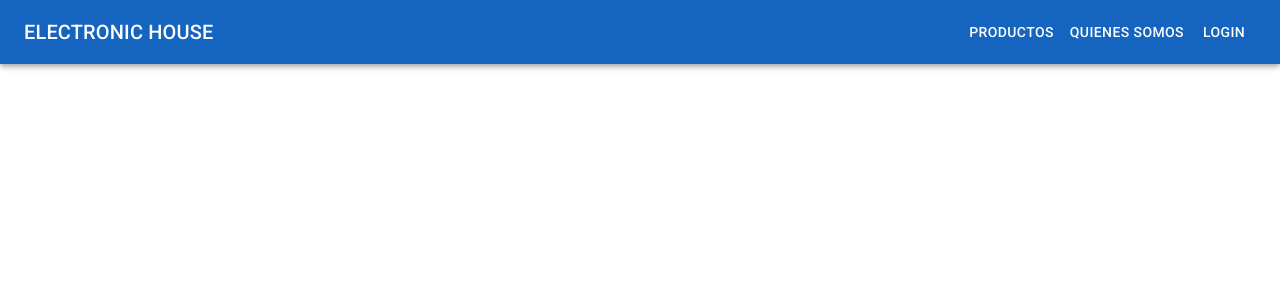
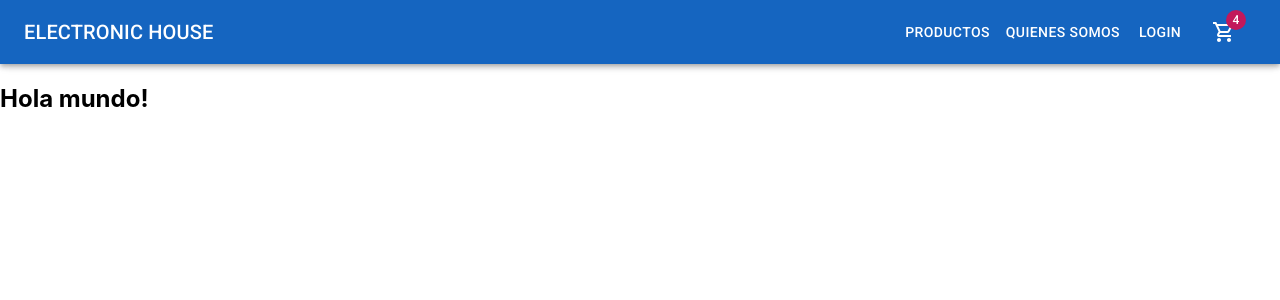
Before and after one commit to adroverseba/venta-productos-informaticos_adrover, a React (Create React App) app: page / in a window 1280 px wide. Shown: the top 300 px of the page. Built offline with nearby package versions, Linux system fonts and the light colour scheme.

Commit message:
CartWidget

```diff
--- a/src/App.js
+++ b/src/App.js
@@ -1,18 +1,17 @@
 import { ThemeProvider } from "@mui/material/styles";
 import theme from "./temaConfig";
+import Home from "./pages/Home";
 // import Button from "@mui/material/Button";
 // import { makeStyles } from "@mui/styles";
 // import Icon from "@mui/material/Icon";
 // import IconButton from "@mui/material/IconButton";
 // import Typography from "@mui/material/Typography";
-
 // import "./App.css";
-import Navbar from "./components/NavBar";
 
 function App() {
   return (
     <ThemeProvider theme={theme}>
-      <Navbar />
+      <Home />
     </ThemeProvider>
   );
 }
--- /dev/null
+++ b/src/components/CartWidget.jsx
@@ -0,0 +1,12 @@
+import { ShoppingCartOutlined } from "@mui/icons-material";
+import { Badge } from "@mui/material";
+
+const CartWidget = () => {
+  return (
+    <Badge color="secondary" badgeContent={4}>
+      <ShoppingCartOutlined />
+    </Badge>
+  );
+};
+
+export default CartWidget;
--- /dev/null
+++ b/src/components/ItemListContainer.jsx
@@ -0,0 +1,9 @@
+const ItemListContainer = (props) => {
+  return (
+    <div>
+      <h2>Hola mundo!</h2>
+    </div>
+  );
+};
+
+export default ItemListContainer;
--- a/src/components/NavBar.js
+++ b/src/components/NavBar.js
@@ -4,6 +4,7 @@ import Typography from "@mui/material/Typography";
 import { makeStyles } from "@mui/styles";
 // import IconButton from "@mui/material/IconButton";
 import Button from "@mui/material/Button";
+import CartWidget from "./CartWidget";
 
 const useStyles = makeStyles((theme) => ({
   offset: theme.mixins.toolbar,
@@ -31,13 +32,18 @@ const Navbar = () => {
           <Typography variant="h6" component="h1" className={classes.title}>
             ELECTRONIC HOUSE
           </Typography>
+
           <Button variant="text" color="inherit">
             productos
           </Button>
+
           <Button variant="text" color="inherit">
             Quienes somos
           </Button>
           <Button color="inherit">Login</Button>
+          <Button color="inherit">
+            <CartWidget />
+          </Button>
         </Toolbar>
       </AppBar>
       <div className={classes.offset}></div>
--- a/src/index.js
+++ b/src/index.js
@@ -1,17 +1,11 @@
-import React from 'react';
-import ReactDOM from 'react-dom';
-import './index.css';
-import App from './App';
-import reportWebVitals from './reportWebVitals';
+import React from "react";
+import ReactDOM from "react-dom";
+import "./index.css";
+import App from "./App";
 
 ReactDOM.render(
   <React.StrictMode>
     <App />
   </React.StrictMode>,
-  document.getElementById('root')
+  document.getElementById("root")
 );
-
-// If you want to start measuring performance in your app, pass a function
-// to log results (for example: reportWebVitals(console.log))
-// or send to an analytics endpoint. Learn more: https://bit.ly/CRA-vitals
-reportWebVitals();
--- /dev/null
+++ b/src/pages/Home.jsx
@@ -0,0 +1,13 @@
+import NavBar from "../components/NavBar.js";
+import ItemListContainer from "../components/ItemListContainer";
+
+const Home = () => {
+  return (
+    <>
+      <NavBar />
+      <ItemListContainer />
+    </>
+  );
+};
+
+export default Home;
--- a/src/reportWebVitals.js
+++ /dev/null
@@ -1,13 +0,0 @@
-const reportWebVitals = onPerfEntry => {
-  if (onPerfEntry && onPerfEntry instanceof Function) {
-    import('web-vitals').then(({ getCLS, getFID, getFCP, getLCP, getTTFB }) => {
-      getCLS(onPerfEntry);
-      getFID(onPerfEntry);
-      getFCP(onPerfEntry);
-      getLCP(onPerfEntry);
-      getTTFB(onPerfEntry);
-    });
-  }
-};
-
-export default reportWebVitals;
```
Also changed, not shown: src/setupTests.js (deleted, +0 -5 lines), src/logo.svg (deleted), 1 other file (tests, documents, lock files or other folders).
